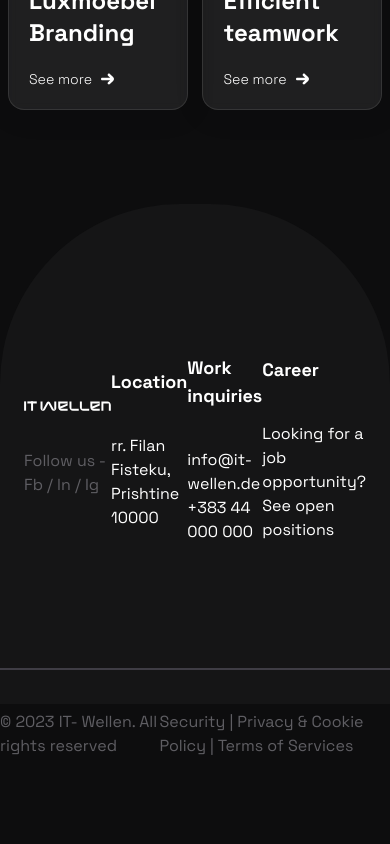
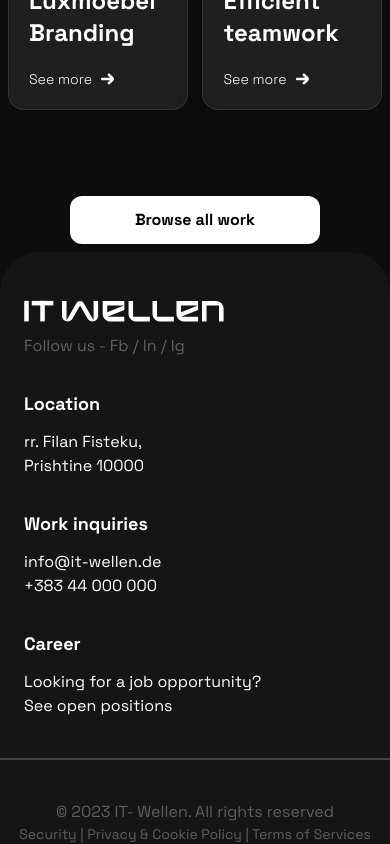
Before and after one commit to engjellhas/IT-WELLEN-next, a Next.js app in the folder it-wellen/: page / in a window 390 px wide. Shown: the part 1506-2350 px from the top of the page. Before the commit the page ends 2264 px from the top, so only its background shows below. Built offline with nearby package versions, Linux system fonts and the light colour scheme.

Commit message:
Footer responsive

```diff
--- a/it-wellen/components/footer.tsx
+++ b/it-wellen/components/footer.tsx
@@ -4,9 +4,9 @@ import Link from "next/link";
 
 const Footer = () => {
   return (
-    <div className="bg-[#151516] rounded-tr-[180px] rounded-tl-[180px]  h-[500px]">
-      <div className="mx-auto flex max-w-5xl items-center justify-between  p-6 lg:px-8 pt-[150px]">
-        <div className="flex flex-col gap-[38px]">
+    <div className="bg-[#151516] rounded-tr-[40px] md:rounded-tr-[180px] rounded-tl-[40px] md:rounded-tl-[180px]  md:h-[500px]">
+      <div className="mx-auto flex max-w-5xl md:items-center justify-between flex-wrap flex-col md:flex-row  p-6 lg:px-8 pt-8 md:pt-[150px]">
+        <div className="flex flex-col gap-3 my-4 md:my-0 md:gap-[38px]">
           <Link href="/">
             <Image
               src={"/images/logo.svg"}
@@ -17,7 +17,7 @@ const Footer = () => {
           </Link>
           <p className="text-md text-[#5F5E63]">Follow us - Fb / ln / Ig</p>
         </div>
-        <div className="flex flex-col gap-[38px]">
+        <div className="flex flex-col my-4 md:my-0 gap-3 md:gap-[38px]">
           <h1 className="text-lg font-bold  w-200">Location</h1>
           <p className="text-md w-200">
             rr. Filan Fisteku,
@@ -25,7 +25,7 @@ const Footer = () => {
             Prishtine 10000
           </p>
         </div>
-        <div className="flex flex-col gap-[38px]">
+        <div className="flex flex-col my-4 md:my-0 gap-3 md:gap-[38px]">
           <h1 className="text-lg font-bold  w-200">Work inquiries</h1>
           <p className="text-md w-200">
             info@it-wellen.de
@@ -33,7 +33,7 @@ const Footer = () => {
             +383 44 000 000
           </p>
         </div>
-        <div className="flex flex-col gap-[38px]">
+        <div className="flex flex-col my-4 md:my-0 gap-3 md:gap-[38px]">
           <h1 className="text-lg font-bold  w-200">Career</h1>
           <p className="text-md w-200">
             Looking for a job opportunity?
@@ -42,11 +42,11 @@ const Footer = () => {
           </p>
         </div>
       </div>
-      <div className="mx-auto mt-[100px] flex max-w-5xl items-center justify-between pt-[40px] lg:px-8  border-t-2 border-[#3F3D45]        ">
+      <div className="mx-auto md:mt-[100px] flex flex-col md:flex-row max-w-5xl items-center justify-between pt-[40px] lg:px-8  border-t-2 border-[#3F3D45]        ">
         <h3 className="text-[#5F5E63]">
           © 2023 IT- Wellen. All rights reserved
         </h3>
-        <h3 className="text-[#5F5E63]">
+        <h3 className="text-[#5F5E63] text-sm">
           Security | Privacy & Cookie Policy | Terms of Services
         </h3>
       </div>
--- a/it-wellen/components/recentWork.tsx
+++ b/it-wellen/components/recentWork.tsx
@@ -12,6 +12,7 @@ const RecentWork = () => {
     border: "1px solid rgba(108, 108, 108, 0.3)",
   };
   return (
+    <>
     <div className="flex justify-between gap-5 mt-40 flex-wrap 	">
       <div style={myStyle} className=" w-full md:w-[400px] h-[600px]">
         <div className="relative h-[70%] w-full  ">
@@ -58,6 +59,7 @@ const RecentWork = () => {
             <Image
               src={"/images/Golden-posst 2.png"}
               alt="it-wellen"
+              // style={{width:'500px',height:'200px'}}
               width={250}
               height={200}
               className="rounded-l-3xl
@@ -122,6 +124,10 @@ const RecentWork = () => {
         </div>
       </div>
     </div>
+    <button className="bg-white rounded-xl text-black font-bold py-3 w-[250px] md:w-[300px] md:mt-5">Browse all work</button>
+
+    </>
+
   );
 };
 
```
Also changed, not shown: it-wellen/app/page.tsx (line endings or trailing spaces).
